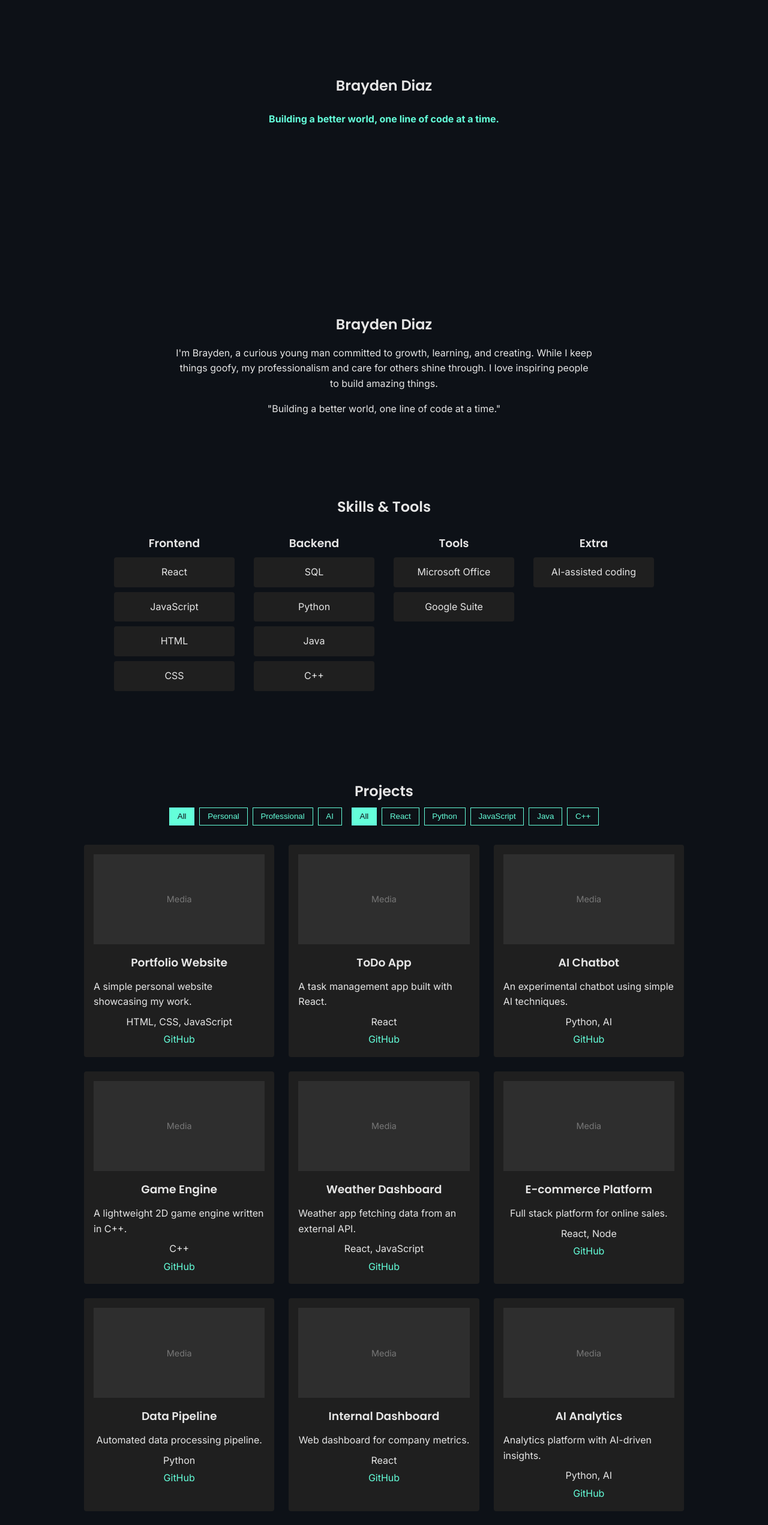
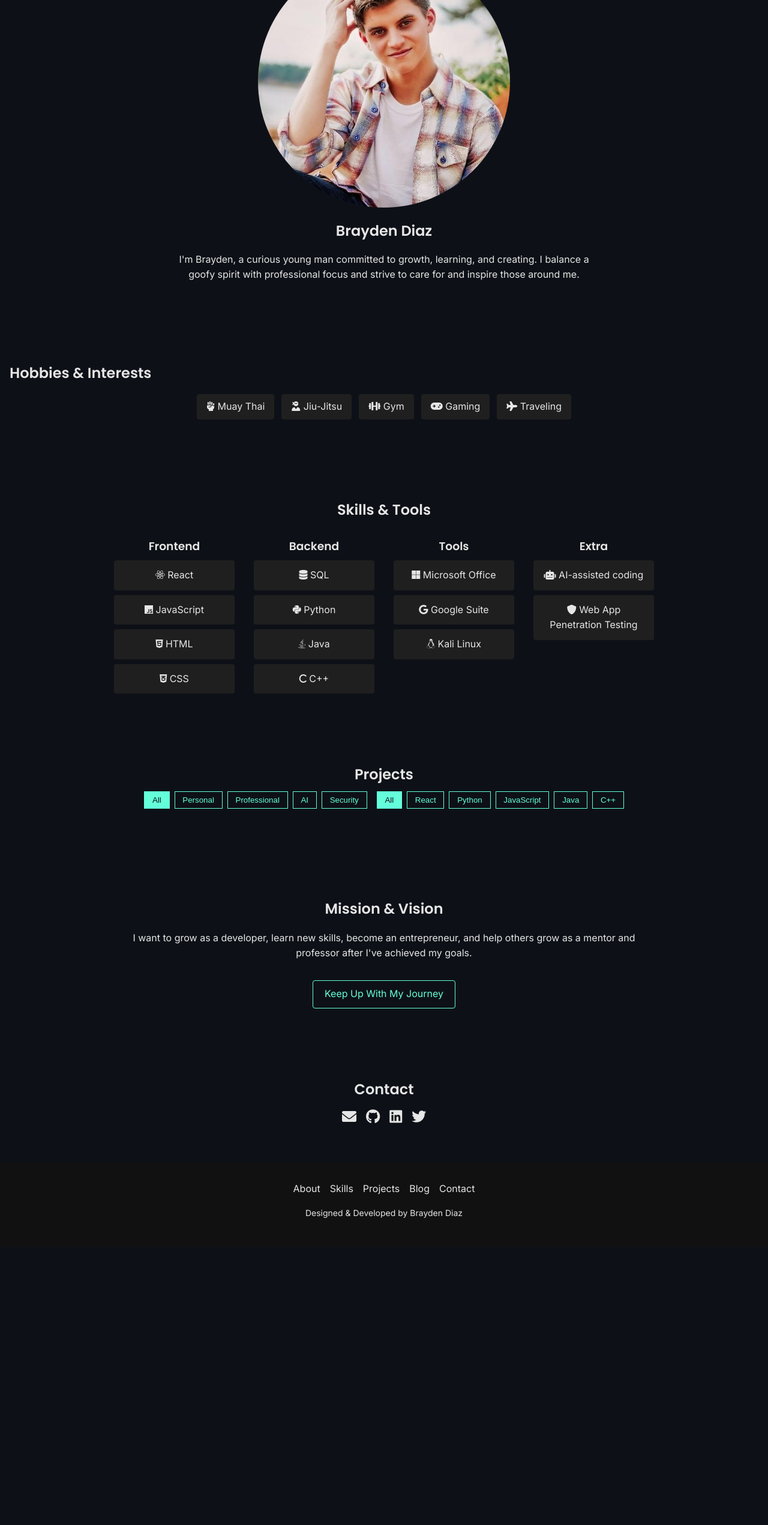
Before and after one commit to Brayden-Diaz/Portfolio, a plain HTML site: page index.html in a window 1280 px wide. Shown: the part 180-2722 px from the top of the page at 60% size. After the commit the page ends 2259 px from the top, so only its background shows below. Drawn offline with Linux system fonts and the light colour scheme.

Commit message:
Revamp portfolio layout and content: updated navigation links, restructured about section, added hobbies, enhanced skills display with icons, and included a personal headshot. Adjusted blog links for consistency and removed unnecessary elements.

```diff
--- a/index.html
+++ b/index.html
@@ -12,12 +12,11 @@
     <header>
         <nav>
             <ul class="nav-links">
-                <li><a href="#home">Home</a></li>
-                <li><a href="#about">About</a></li>
+                <li><a href="#about-me">About</a></li>
                 <li><a href="#skills">Skills</a></li>
                 <li><a href="#projects">Projects</a></li>
                 <li><a href="#vision">Vision</a></li>
-                <li><a href="#blog">Blog</a></li>
+                <li><a href="/blog/index.html">Blog</a></li>
                 <li><a href="#contact">Contact</a></li>
             </ul>
             <button id="menu-toggle" aria-label="Toggle navigation">Menu</button>
@@ -25,14 +24,22 @@
     </header>
 
     <main>
-        <section id="home" class="hero">
-            <h1>Brayden Diaz</h1>
-            <p>Building a better world, one line of code at a time.</p>
+        <section id="about-me" class="about-me">
+            <div class="profile-image">
+                <img src="assets/images/headshot.jpg" alt="Brayden Diaz headshot" class="headshot">
+            </div>
+            <h1 class="display-name">Brayden Diaz</h1>
+            <p class="intro">I'm Brayden, a curious young man committed to growth, learning, and creating. I balance a goofy spirit with professional focus and strive to care for and inspire those around me.</p>
         </section>
-        <section id="about" class="about-me">
-            <h2 class="display-name">Brayden Diaz</h2>
-            <p class="intro">I'm Brayden, a curious young man committed to growth, learning, and creating. While I keep things goofy, my professionalism and care for others shine through. I love inspiring people to build amazing things.</p>
-            <p class="quote">"Building a better world, one line of code at a time."</p>
+        <section class="hobbies">
+            <h2>Hobbies &amp; Interests</h2>
+            <ul class="hobby-list">
+                <li><i class="fas fa-fist-raised"></i> Muay Thai</li>
+                <li><i class="fas fa-user-ninja"></i> Jiu-Jitsu</li>
+                <li><i class="fas fa-dumbbell"></i> Gym</li>
+                <li><i class="fas fa-gamepad"></i> Gaming</li>
+                <li><i class="fas fa-plane"></i> Traveling</li>
+            </ul>
         </section>
 
         <section id="skills" class="skills-section">
@@ -41,38 +48,36 @@
                 <div class="skill-group">
                     <h3>Frontend</h3>
                     <div class="skills-grid">
-                        <div class="skill-item" data-tooltip="React">React</div>
-                        <div class="skill-item" data-tooltip="JavaScript">JavaScript</div>
-                        <div class="skill-item" data-tooltip="HTML">HTML</div>
-                        <div class="skill-item" data-tooltip="CSS">CSS</div>
+                        <div class="skill-item" data-tooltip="React"><i class="fab fa-react"></i> React</div>
+                        <div class="skill-item" data-tooltip="JavaScript"><i class="fab fa-js"></i> JavaScript</div>
+                        <div class="skill-item" data-tooltip="HTML"><i class="fab fa-html5"></i> HTML</div>
+                        <div class="skill-item" data-tooltip="CSS"><i class="fab fa-css3-alt"></i> CSS</div>
                     </div>
                 </div>
                 <div class="skill-group">
                     <h3>Backend</h3>
                     <div class="skills-grid">
-                        <div class="skill-item" data-tooltip="SQL">SQL</div>
-                        <div class="skill-item" data-tooltip="Python">Python</div>
-                        <div class="skill-item" data-tooltip="Java">Java</div>
-                        <div class="skill-item" data-tooltip="C++">C++</div>
+                        <div class="skill-item" data-tooltip="SQL"><i class="fas fa-database"></i> SQL</div>
+                        <div class="skill-item" data-tooltip="Python"><i class="fab fa-python"></i> Python</div>
+                        <div class="skill-item" data-tooltip="Java"><i class="fab fa-java"></i> Java</div>
+                        <div class="skill-item" data-tooltip="C++"><i class="fab fa-c"></i> C++</div>
                     </div>
                 </div>
                 <div class="skill-group">
                     <h3>Tools</h3>
                     <div class="skills-grid">
-                        <div class="skill-item" data-tooltip="Microsoft Office Suite">Microsoft Office</div>
-                        <div class="skill-item" data-tooltip="Google Suite">Google Suite</div>
+                        <div class="skill-item" data-tooltip="Microsoft Office Suite"><i class="fab fa-microsoft"></i> Microsoft Office</div>
+                        <div class="skill-item" data-tooltip="Google Suite"><i class="fab fa-google"></i> Google Suite</div>
+                        <div class="skill-item" data-tooltip="Kali Linux"><i class="fab fa-linux"></i> Kali Linux</div>
                     </div>
                 </div>
                 <div class="skill-group">
                     <h3>Extra</h3>
                     <div class="skills-grid">
-                        <div class="skill-item" data-tooltip="AI-assisted coding">AI-assisted coding</div>
+                        <div class="skill-item" data-tooltip="AI-assisted coding"><i class="fas fa-robot"></i> AI-assisted coding</div>
+                        <div class="skill-item" data-tooltip="Web App Penetration Testing"><i class="fas fa-shield-alt"></i> Web App Penetration Testing</div>
                     </div>
                 </div>
-            </div>
-
-            <div id="github-graph" class="github-graph">
-                <div class="graph-placeholder"></div>
             </div>
         </section>
 
@@ -84,6 +89,7 @@
                     <button data-type-filter="personal">Personal</button>
                     <button data-type-filter="professional">Professional</button>
                     <button data-type-filter="ai">AI</button>
+                    <button data-type-filter="security">Security</button>
                 </div>
                 <div class="filter-group tech-filters">
                     <button class="active" data-tech-filter="all">All</button>
@@ -95,135 +101,23 @@
                 </div>
             </div>
             <div class="projects-grid">
-                <div class="project-card" data-category="personal" data-tags="html css javascript">
-                    <div class="project-media">Media</div>
-                    <h3>Portfolio Website</h3>
-                    <p>A simple personal website showcasing my work.</p>
-                    <p class="tech">HTML, CSS, JavaScript</p>
-                    <a href="#">GitHub</a>
-                </div>
-                <div class="project-card" data-category="personal" data-tags="react javascript">
-                    <div class="project-media">Media</div>
-                    <h3>ToDo App</h3>
-                    <p>A task management app built with React.</p>
-                    <p class="tech">React</p>
-                    <a href="#">GitHub</a>
-                </div>
-                <div class="project-card" data-category="personal" data-tags="python ai">
-                    <div class="project-media">Media</div>
-                    <h3>AI Chatbot</h3>
-                    <p>An experimental chatbot using simple AI techniques.</p>
-                    <p class="tech">Python, AI</p>
-                    <a href="#">GitHub</a>
-                </div>
-                <div class="project-card" data-category="personal" data-tags="c++">
-                    <div class="project-media">Media</div>
-                    <h3>Game Engine</h3>
-                    <p>A lightweight 2D game engine written in C++.</p>
-                    <p class="tech">C++</p>
-                    <a href="#">GitHub</a>
-                </div>
-                <div class="project-card" data-category="personal" data-tags="javascript react">
-                    <div class="project-media">Media</div>
-                    <h3>Weather Dashboard</h3>
-                    <p>Weather app fetching data from an external API.</p>
-                    <p class="tech">React, JavaScript</p>
-                    <a href="#">GitHub</a>
-                </div>
-                <div class="project-card" data-category="professional" data-tags="react javascript node">
-                    <div class="project-media">Media</div>
-                    <h3>E-commerce Platform</h3>
-                    <p>Full stack platform for online sales.</p>
-                    <p class="tech">React, Node</p>
-                    <a href="#">GitHub</a>
-                </div>
-                <div class="project-card" data-category="professional" data-tags="python">
-                    <div class="project-media">Media</div>
-                    <h3>Data Pipeline</h3>
-                    <p>Automated data processing pipeline.</p>
-                    <p class="tech">Python</p>
-                    <a href="#">GitHub</a>
-                </div>
-                <div class="project-card" data-category="professional" data-tags="react javascript">
-                    <div class="project-media">Media</div>
-                    <h3>Internal Dashboard</h3>
-                    <p>Web dashboard for company metrics.</p>
-                    <p class="tech">React</p>
-                    <a href="#">GitHub</a>
-                </div>
-                <div class="project-card" data-category="professional" data-tags="python ai">
-                    <div class="project-media">Media</div>
-                    <h3>AI Analytics</h3>
-                    <p>Analytics platform with AI-driven insights.</p>
-                    <p class="tech">Python, AI</p>
-                    <a href="#">GitHub</a>
-                </div>
-                <div class="project-card" data-category="professional" data-tags="java">
-                    <div class="project-media">Media</div>
-                    <h3>Legacy Migration</h3>
-                    <p>Migrating enterprise systems to modern Java stack.</p>
-                    <p class="tech">Java</p>
-                    <a href="#">GitHub</a>
-                </div>
             </div>
-        </section>
-
-        <section id="blog">
-            <h2>Blog</h2>
-            <article class="post-preview" data-tags="tech ai">
-                <h3><a href="blog/posts/first-post.html">First Post</a></h3>
-                <div class="post-meta">Jan 1, 2024</div>
-                <p class="excerpt">An introduction to my new developer blog and my goals for exploring technology and AI.</p>
-                <div class="tag-list">
-                    <span class="tag">Tech</span>
-                    <span class="tag">AI</span>
-                </div>
-            </article>
-            <a class="subscribe-btn" href="blog/index.html">See All Posts</a>
         </section>
 
         <section id="vision" class="vision-section">
             <h2>Mission &amp; Vision</h2>
-            <p><strong>Short term:</strong> showcase my work, tackle freelance projects, and build meaningful connections.</p>
-            <p><strong>Long term:</strong> grow into an entrepreneur and, one day, share knowledge as a professor.</p>
-            <h3>Timeline</h3>
-            <div class="timeline vision-timeline">
-                <div class="timeline-item">
-                    <h4>Q1&nbsp;2024</h4>
-                    <p>Initial portfolio launch.</p>
-                </div>
-                <div class="timeline-item">
-                    <h4>Q2&nbsp;2024</h4>
-                    <p>Blog and networking features.</p>
-                </div>
-                <div class="timeline-item">
-                    <h4>Q3&nbsp;2024</h4>
-                    <p>Showcase freelance projects.</p>
-                </div>
-                <div class="timeline-item">
-                    <h4>Q4&nbsp;2024</h4>
-                    <p>Launch mentorship content.</p>
-                </div>
-            </div>
-            <a href="#blog" class="subscribe-btn">Follow for Updates</a>
+            <p>I want to grow as a developer, learn new skills, become an entrepreneur, and help others grow as a mentor and professor after I've achieved my goals.</p>
+            <a href="/blog/index.html" class="subscribe-btn">Keep Up With My Journey</a>
         </section>
 
         <section id="contact" class="contact-section">
             <h2>Contact</h2>
-            <p>You can reach me at <a href="mailto:brayden.business@example.com">brayden.business@example.com</a>.</p>
             <div class="contact-social">
                 <ul class="social-links">
-                    <li><a href="https://github.com" target="_blank" aria-label="GitHub"><i class="fab fa-github"></i></a></li>
+                    <li><a href="mailto:business@example.com" aria-label="Email"><i class="fas fa-envelope"></i></a></li>
+                    <li><a href="https://github.com/Brayden-Diaz" target="_blank" aria-label="GitHub"><i class="fab fa-github"></i></a></li>
                     <li><a href="https://linkedin.com" target="_blank" aria-label="LinkedIn"><i class="fab fa-linkedin"></i></a></li>
                     <li><a href="https://twitter.com" target="_blank" aria-label="Twitter"><i class="fab fa-twitter"></i></a></li>
-                </ul>
-            </div>
-            <div class="gaming-links">
-                <h3>Gaming</h3>
-                <ul class="social-links">
-                    <li><a href="https://twitch.tv" target="_blank" aria-label="Twitch"><i class="fab fa-twitch"></i></a></li>
-                    <li><a href="https://tiktok.com" target="_blank" aria-label="TikTok"><i class="fab fa-tiktok"></i></a></li>
-                    <li><a href="https://youtube.com" target="_blank" aria-label="YouTube"><i class="fab fa-youtube"></i></a></li>
                 </ul>
             </div>
         </section>
@@ -231,17 +125,11 @@
 
     <footer class="site-footer">
         <div class="footer-nav">
-            <a href="#home">Home</a>
-            <a href="#about">About</a>
+            <a href="#about-me">About</a>
             <a href="#skills">Skills</a>
             <a href="#projects">Projects</a>
-            <a href="#blog">Blog</a>
+            <a href="/blog/index.html">Blog</a>
             <a href="#contact">Contact</a>
-        </div>
-        <div class="footer-social">
-            <a href="https://github.com" target="_blank" aria-label="GitHub"><i class="fab fa-github"></i></a>
-            <a href="https://linkedin.com" target="_blank" aria-label="LinkedIn"><i class="fab fa-linkedin"></i></a>
-            <a href="https://twitter.com" target="_blank" aria-label="Twitter"><i class="fab fa-twitter"></i></a>
         </div>
         <p class="footer-signature">Designed &amp; Developed by Brayden Diaz</p>
     </footer>
--- a/style.css
+++ b/style.css
@@ -569,3 +569,10 @@ body.light-mode {
     background: var(--accent-color);
     color: var(--bg-color);
 }
+
+.headshot {
+    border-radius: 50%;
+    width: 60%;
+    display: block;
+    margin: 0 auto;
+}
```
Also changed, not shown: blog/index.html (+5 -9 lines), assets/images/headshot.jpg (added).
